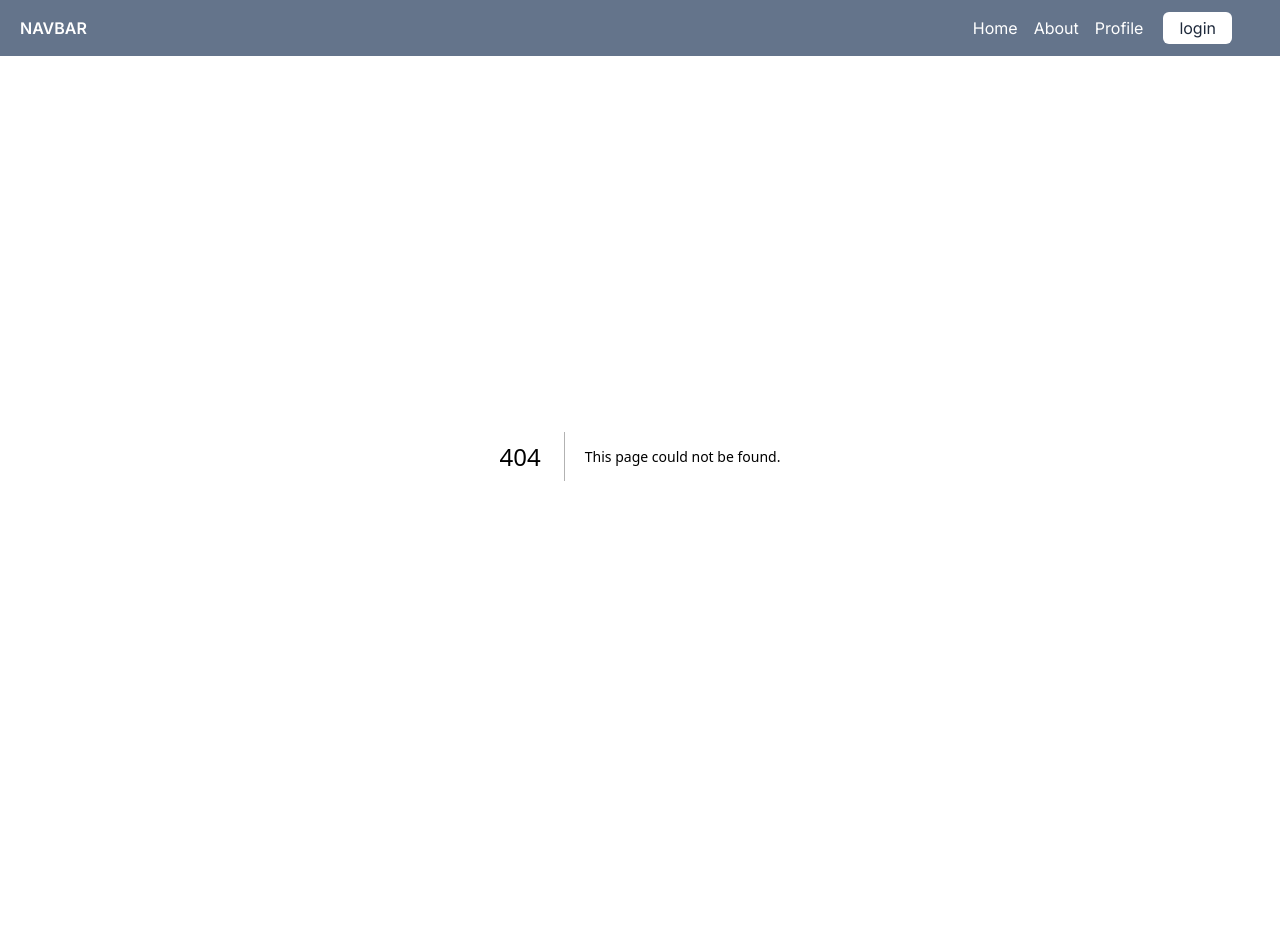
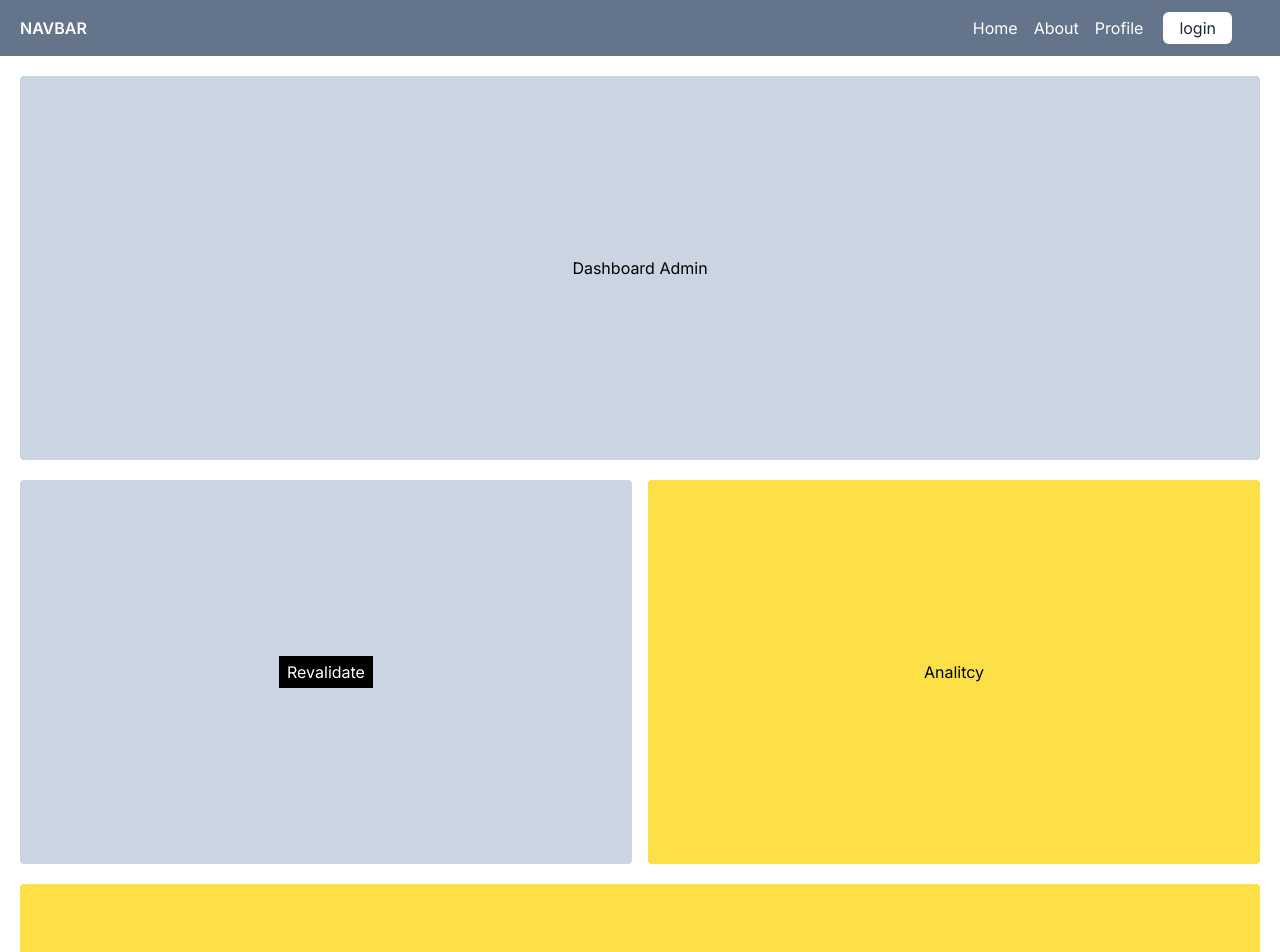
Before and after one commit to Syahridho/study-next-app-router, a Next.js app: page /dashboard in a window 1280 px wide. Before the commit this address had no page. Shown: the top 952 px of the page. Before the commit the page ends 856 px from the top, so only its background shows below. Built offline with nearby package versions, Linux system fonts and the light colour scheme.

Commit message:
add middleware & parallel router

```diff
--- /dev/null
+++ b/src/app/(admin)/dashboard/@analytics/page.tsx
@@ -0,0 +1,7 @@
+export default function Analytics() {
+  return (
+    <div className="w-3/6 h-96 bg-yellow-300 rounded flex justify-center items-center">
+      <h1>Analitcy</h1>
+    </div>
+  );
+}
--- /dev/null
+++ b/src/app/(admin)/dashboard/@payments/default.tsx
@@ -0,0 +1,3 @@
+export default function Default() {
+  return null;
+}
--- /dev/null
+++ b/src/app/(admin)/dashboard/@payments/page.tsx
@@ -0,0 +1,7 @@
+export default function Payments() {
+  return (
+    <div className="w-full mt-5 h-96 bg-yellow-300 rounded flex justify-center items-center">
+      <h1>Payments</h1>
+    </div>
+  );
+}
--- a/src/app/(admin)/dashboard/product/page.tsx
+++ b/src/app/(admin)/dashboard/@products/page.tsx
@@ -23,7 +23,7 @@ export default function AdminProductPage() {
   };
 
   return (
-    <div>
+    <div className="w-3/6 h-96 bg-slate-300 rounded flex justify-center items-center mr-4">
       <h1>{status}</h1>
       <button
         className="bg-black text-white px-2 py-1 m-5"
--- /dev/null
+++ b/src/app/(admin)/dashboard/layout.tsx
@@ -0,0 +1,22 @@
+export default function Layout({
+  children,
+  products,
+  analytics,
+  payments,
+}: {
+  children: React.ReactNode;
+  products: React.ReactNode;
+  analytics: React.ReactNode;
+  payments: React.ReactNode;
+}) {
+  return (
+    <div className="p-5">
+      <div>{children}</div>
+      <div className="mt-5 flex justify-center items-center">
+        {products}
+        {analytics}
+      </div>
+      {payments}
+    </div>
+  );
+}
--- /dev/null
+++ b/src/app/(admin)/dashboard/page.tsx
@@ -0,0 +1,7 @@
+export default function DashboardPage() {
+  return (
+    <div className="w-full h-96 bg-slate-300 rounded flex justify-center items-center">
+      <h1>Dashboard Admin</h1>
+    </div>
+  );
+}
```
Also changed, not shown: src/middleware.ts (added, +13 -0 lines).
